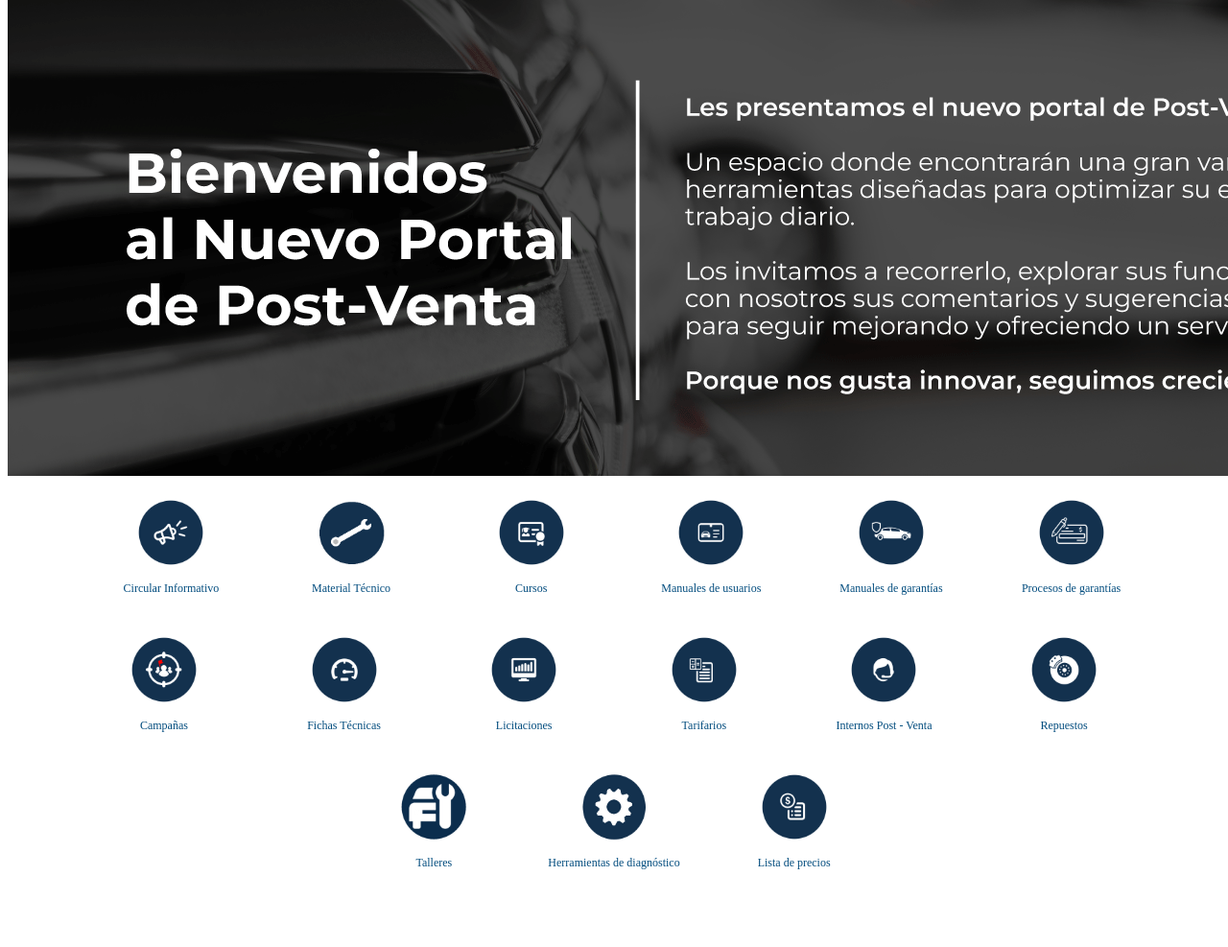
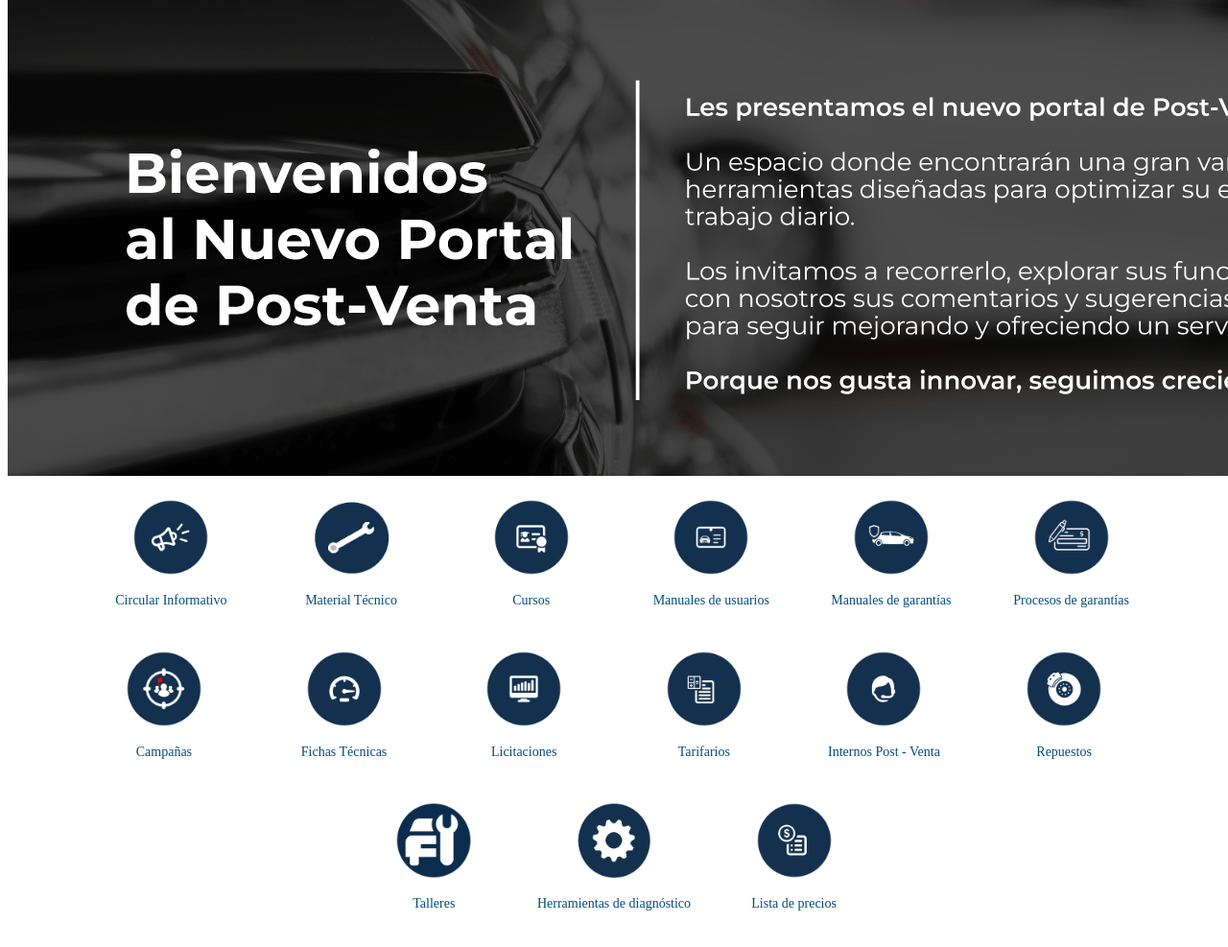
Before and after one commit to Rodrilundain/Asis.Tec, a plain HTML site: page index.html in a window 1280 px wide. Shown: the part 47-1034 px from the top of the page at 96% size. Before the commit the page ends 989 px from the top, so only its background shows below. Drawn offline with Linux system fonts and the light colour scheme.

Commit message:
Update styles2.css

```diff
--- a/styles2.css
+++ b/styles2.css
@@ -3,7 +3,7 @@
     display: flex;
     flex-wrap: wrap;
     justify-content: center;
-    gap: 15px; /* Reduce el espacio entre los íconos */
+    gap: 15px; /* Espaciado entre íconos */
     padding: 10px;
 }
 
@@ -15,7 +15,7 @@
 }
 
 .icon img {
-    max-width: 70px; /* Se reduce el tamaño de los íconos */
+    max-width: 80px; /* Aumento del 15% respecto a los 70px anteriores */
     height: auto;
     transition: transform 0.3s ease;
 }
@@ -26,7 +26,7 @@
 
 .icon a {
     text-decoration: none;
-    font-size: 12px; /* Se reduce el tamaño del texto debajo de los íconos */
+    font-size: 14px; /* Aumento del tamaño del texto */
     color: #024c7e;
     transition: color 0.3s ease;
     display: block;
```
